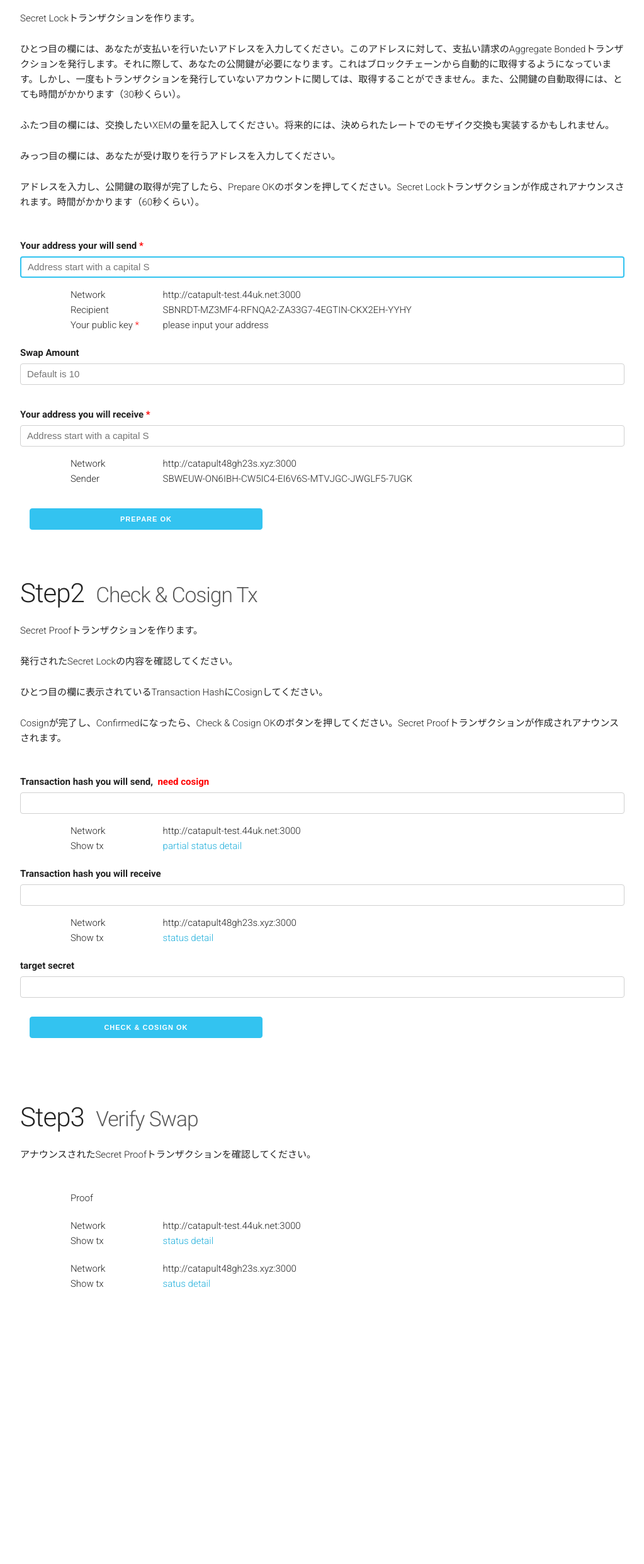
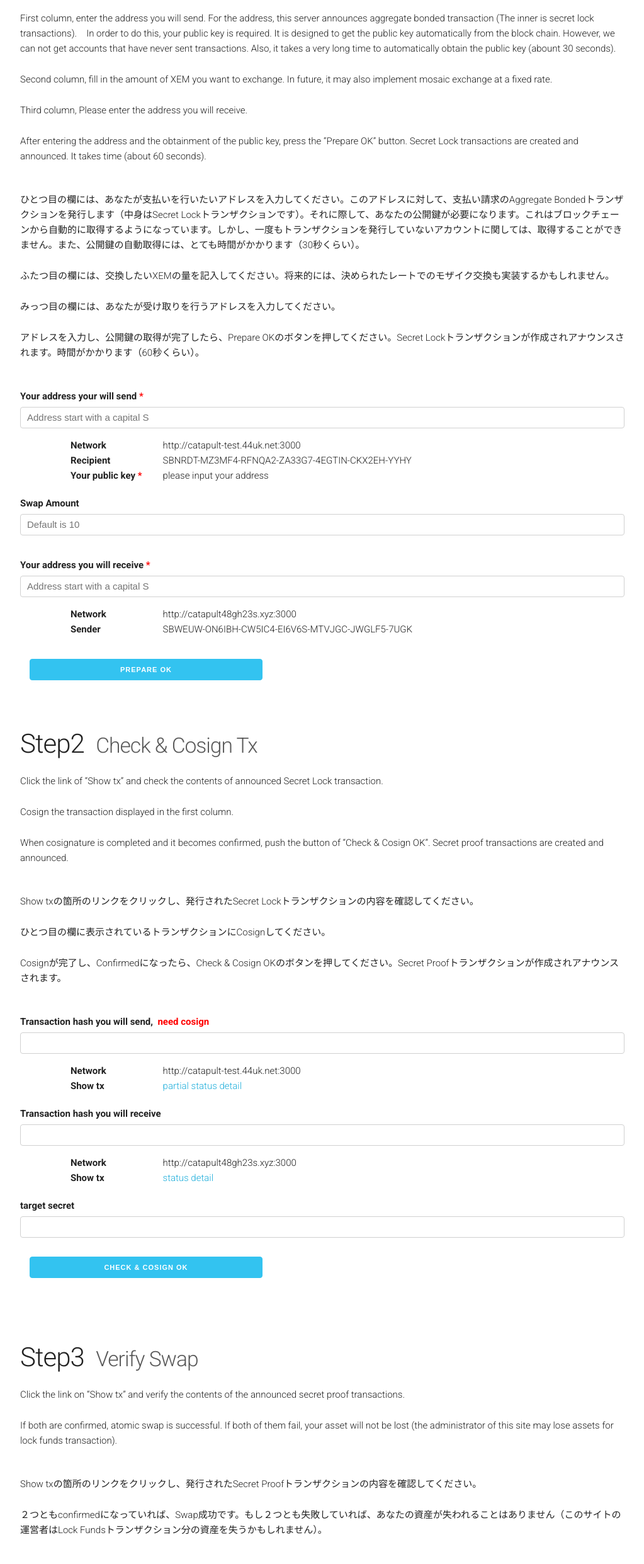
Before and after one commit to planethouki/nem2-crosschain, a website: page pug/index.pug in a window 1280 px wide. Shown: the part 176-2659 px from the top of the page at 63% size, without its empty margins (128-1151 px from the left). Before the commit the page ends 2296 px from the top, so only its background shows below. Drawn offline with nearby package versions, Linux system fonts and the light colour scheme; files that its build step writes are made by us from their sources; no server answers; files whose address does not match are found by name.

Commit message:
english description

```diff
--- a/css/main.css
+++ b/css/main.css
@@ -5,3 +5,7 @@
 ._margin-bottom20 {
     margin-bottom: 20px;
 }
+
+._bold {
+    font-weight: bold;
+}
--- a/pug/index.pug
+++ b/pug/index.pug
@@ -5,9 +5,13 @@ block content
     .container._margin-bottom50
         h2 Step1 &nbsp;
             small Prepare for swap
-        .row(style="margin-bottom:20px;")
-            p Secret Lockトランザクションを作ります。
-            p ひとつ目の欄には、あなたが支払いを行いたいアドレスを入力してください。このアドレスに対して、支払い請求のAggregate Bondedトランザクションを発行します。それに際して、あなたの公開鍵が必要になります。これはブロックチェーンから自動的に取得するようになっています。しかし、一度もトランザクションを発行していないアカウントに関しては、取得することができません。また、公開鍵の自動取得には、とても時間がかかります（30秒くらい）。
+        .row._margin-bottom20
+            p First column, enter the address you will send. For the address, this server announces aggregate bonded transaction (The inner is secret lock transactions).　In order to do this, your public key is required. It is designed to get the public key automatically from the block chain. However, we can not get accounts that have never sent transactions. Also, it takes a very long time to automatically obtain the public key (abount 30 seconds).
+            p Second column, fill in the amount of XEM you want to exchange. In future, it may also implement mosaic exchange at a fixed rate.
+            p Third column, Please enter the address you will receive.
+            p After entering the address and the obtainment of the public key, press the “Prepare OK” button. Secret Lock transactions are created and announced. It takes time (about 60 seconds).
+        .row._margin-bottom20
+            p ひとつ目の欄には、あなたが支払いを行いたいアドレスを入力してください。このアドレスに対して、支払い請求のAggregate Bondedトランザクションを発行します（中身はSecret Lockトランザクションです）。それに際して、あなたの公開鍵が必要になります。これはブロックチェーンから自動的に取得するようになっています。しかし、一度もトランザクションを発行していないアカウントに関しては、取得することができません。また、公開鍵の自動取得には、とても時間がかかります（30秒くらい）。
             p ふたつ目の欄には、交換したいXEMの量を記入してください。将来的には、決められたレートでのモザイク交換も実装するかもしれません。
             p みっつ目の欄には、あなたが受け取りを行うアドレスを入力してください。
             p アドレスを入力し、公開鍵の取得が完了したら、Prepare OKのボタンを押してください。Secret Lockトランザクションが作成されアナウンスされます。時間がかかります（60秒くらい）。
@@ -16,21 +20,21 @@ block content
                 .row
                     label Your address your will send
                         span(style="color:red;") &nbsp;*
-                    input._width100(type="text" name="addressFrom" placeholder="Address start with a capital S" pattern="^S.+$" title="catapult address start with a capital S" required autofocus)
+                    input._width100(type="text" name="addressFrom" placeholder="Address start with a capital S" pattern="^S.+$" title="catapult address start with a capital S" required)
                 .row.off-1
                     .row
                         .m2.col._noPadding
-                            span Network
+                            span._bold Network
                         .m10.col._noPadding
                             span http://catapult-test.44uk.net:3000
                     .row
                         .m2.col._noPadding
-                            span Recipient
+                            span._bold Recipient
                         .m10.col._noPadding
                             span SBNRDT-MZ3MF4-RFNQA2-ZA33G7-4EGTIN-CKX2EH-YYHY
                     .row
                         .m2.col._noPadding
-                            span Your public key
+                            span._bold Your public key
                                 span(style="color:red;") &nbsp;*
                         .m10.col._noPadding
                             span#pubkeyFrom please input your address
@@ -42,16 +46,16 @@ block content
                 .row
                     label Your address you will receive
                         span(style="color:red;") &nbsp;*
-                    input._width100(type="text" name="addressTo" placeholder="Address start with a capital S" pattern="^S.+$" title="address start with a capital S" required autofocus)
+                    input._width100(type="text" name="addressTo" placeholder="Address start with a capital S" pattern="^S.+$" title="address start with a capital S" required)
                 .row.off-1
                     .row
                         .m2.col._noPadding
-                            span Network
+                            span._bold Network
                         .m10.col._noPadding
                             span http://catapult48gh23s.xyz:3000
                     .row
                         .m2.col._noPadding
-                            span Sender
+                            span._bold Sender
                         .m10.col._noPadding
                             span SBWEUW-ON6IBH-CW5IC4-EI6V6S-MTVJGC-JWGLF5-7UGK
             .raw._margin-bottom20
@@ -63,9 +67,12 @@ block content
         h2 Step2 &nbsp;
             small Check & Cosign Tx
         .row._margin-bottom20
-            p Secret Proofトランザクションを作ります。
-            p 発行されたSecret Lockの内容を確認してください。
-            p ひとつ目の欄に表示されているTransaction HashにCosignしてください。
+            p Click the link of “Show tx” and check the contents of announced Secret Lock transaction.
+            p Cosign the transaction displayed in the first column.
+            p When cosignature is completed and it becomes confirmed, push the button of “Check & Cosign OK”. Secret proof transactions are created and announced.
+        .row._margin-bottom20
+            p Show txの箇所のリンクをクリックし、発行されたSecret Lockトランザクションの内容を確認してください。
+            p ひとつ目の欄に表示されているトランザクションにCosignしてください。
             p Cosignが完了し、Confirmedになったら、Check & Cosign OKのボタンを押してください。Secret Proofトランザクションが作成されアナウンスされます。
         form#proof
             .raw._margin-bottom20
@@ -76,12 +83,12 @@ block content
                 .row.off-1
                     .row
                         .m2.col._noPadding
-                            span Network
+                            span._bold Network
                         .m10.col._noPadding
                             span http://catapult-test.44uk.net:3000
                     .row
                         .m2.col._noPadding
-                            span Show tx
+                            span._bold Show tx
                         .m10.col._noPadding
                             a#tx2pubPartial(target="_blank") partial
                             span &nbsp;
@@ -95,12 +102,12 @@ block content
                 .row.off-1
                     .row
                         .m2.col._noPadding
-                            span Network
+                            span._bold Network
                         .m10.col._noPadding
                             span http://catapult48gh23s.xyz:3000
                     .row
                         .m2.col._noPadding
-                            span Show tx
+                            span._bold Show tx
                         .m10.col._noPadding
                             a#tx1privStatus(target="_blank") status
                             span &nbsp;
@@ -118,22 +125,26 @@ block content
         h2 Step3 &nbsp;
             small Verify Swap
         .row._margin-bottom20
-            p アナウンスされたSecret Proofトランザクションを確認してください。
+            p Click the link on “Show tx” and verify the contents of the announced secret proof transactions.
+            p If both are confirmed, atomic swap is successful. If both of them fail, your asset will not be lost (the administrator of this site may lose assets for lock funds transaction).
+        .row._margin-bottom20
+            p Show txの箇所のリンクをクリックし、発行されたSecret Proofトランザクションの内容を確認してください。
+            p ２つともconfirmedになっていれば、Swap成功です。もし２つとも失敗していれば、あなたの資産が失われることはありません（このサイトの運営者はLock Fundsトランザクション分の資産を失うかもしれません）。
         .row._margin-bottom20.off-1
             .row
                 .m2.col._noPadding
-                    span Proof
+                    span._bold Proof
                 .m10.col._noPadding
                     span#showproof
         .row._margin-bottom20.off-1
             .row
                 .m2.col._noPadding
-                    span Network
+                    span._bold Network
                 .m10.col._noPadding
                     span http://catapult-test.44uk.net:3000
             .row
                 .m2.col._noPadding
-                    span Show tx
+                    span._bold Show tx
                 .m10.col._noPadding
                     a#tx3pubStatus(target="_blank") status
                     span &nbsp;
@@ -141,16 +152,30 @@ block content
         .row._margin-bottom20.off-1
             .row
                 .m2.col._noPadding
-                    span Network
+                    span._bold Network
                 .m10.col._noPadding
                     span http://catapult48gh23s.xyz:3000
             .row
                 .m2.col._noPadding
-                    span Show tx
+                    span._bold Show tx
                 .m10.col._noPadding
                     a#tx4privStatus(target="_blank") satus
                     span &nbsp;
                     a#tx4privDetail(target="_blank") detail
+    .container._margin-bottom50
+        h2 Refference &nbsp;
+        .row
+            ul
+                li
+                    a(href="https://github.com/planethouki/nem2-crosschain" target="_blank") Github
+                li
+                    a(href="https://github.com/planethouki/nem2-crosschain-api" target="_blank") Github (API)
+                li
+                    a(href="https://twitter.com/planethouki" target="_blank") Twitter @planethouki
+    .container._margin-bottom50
+        h2 Diagram &nbsp;
+        .row
+            img(src="https://raw.githubusercontent.com/planethouki/images/master/nem2-crosschain/atomicswap-deposit.png")
 
     script(src="https://ajax.googleapis.com/ajax/libs/jquery/3.3.1/jquery.min.js")
     script(src="js/beauter.min.js")
```
Also changed, not shown: index.html.
